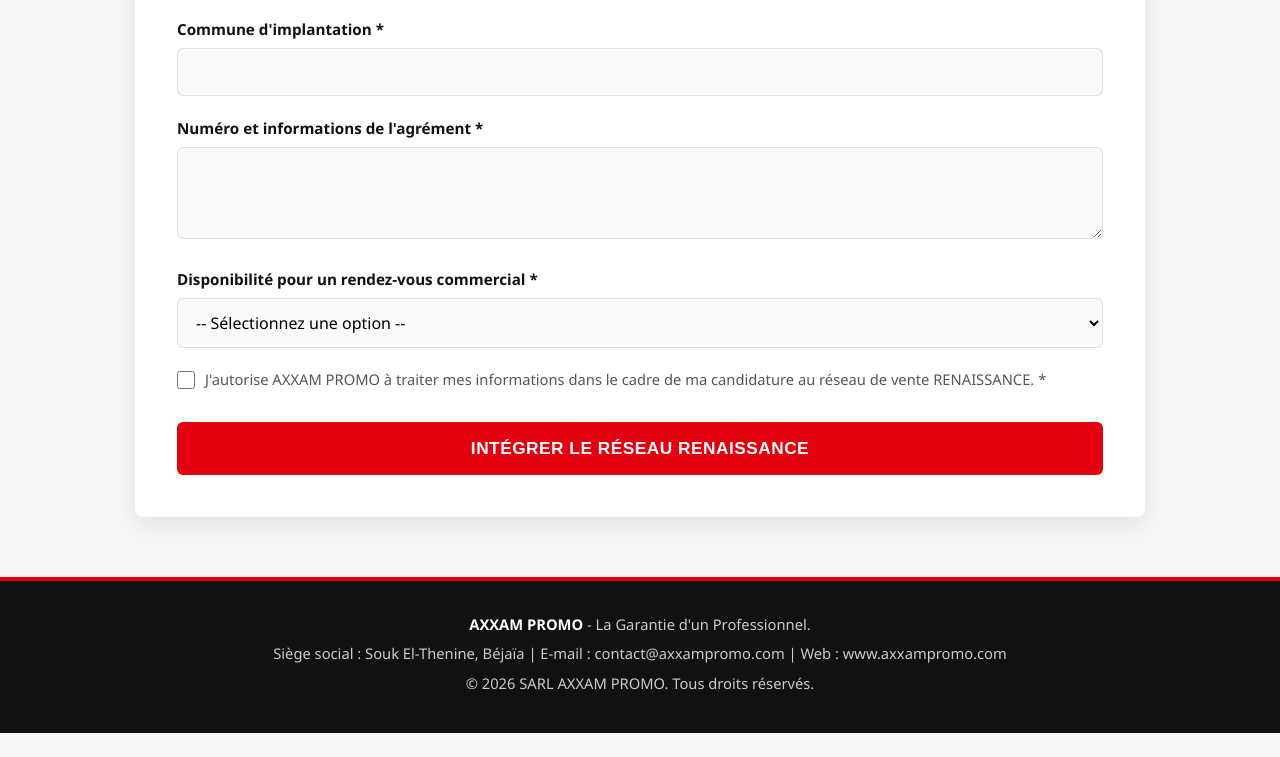
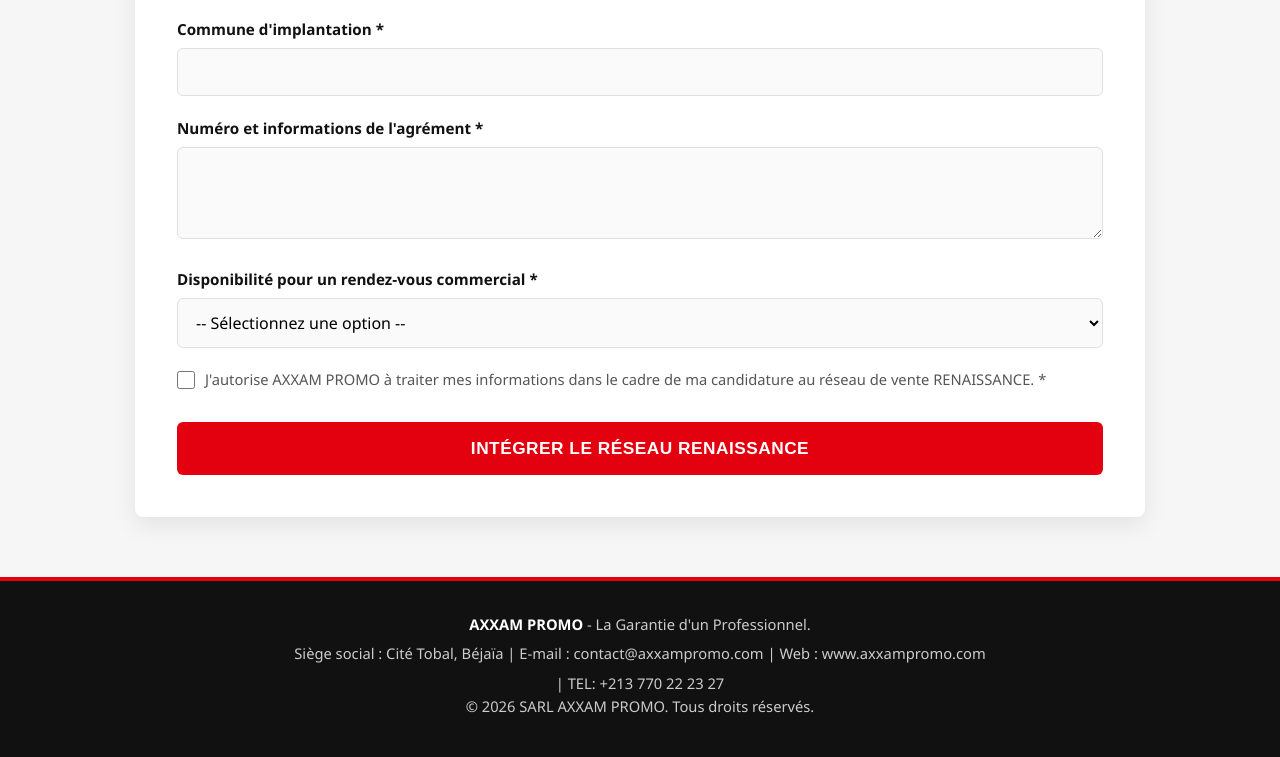
Before and after one commit to wailgo12/Reseau_Vente_RENAISSANCE, a plain HTML site: page index.html in a window 1280 px wide. Shown: the part 2935-3692 px from the top of the page. Before the commit the page ends 3668 px from the top, so only its background shows below. Drawn offline with Linux system fonts and the light colour scheme.

Commit message:
Update index.html

```diff
--- a/index.html
+++ b/index.html
@@ -130,7 +130,7 @@
     <footer>
         <div class="container">
             <p><strong>AXXAM PROMO</strong> - La Garantie d'un Professionnel.</p>
-            <p>Siège social : Souk El-Thenine, Béjaïa | E-mail : contact@axxampromo.com | Web : www.axxampromo.com</p>
+            <p>Siège social : Cité Tobal, Béjaïa | E-mail : contact@axxampromo.com | Web : www.axxampromo.com</p> | TEL: +213 770 22 23 27
             <p>&copy; 2026 SARL AXXAM PROMO. Tous droits réservés.</p>
         </div>
     </footer>
```
